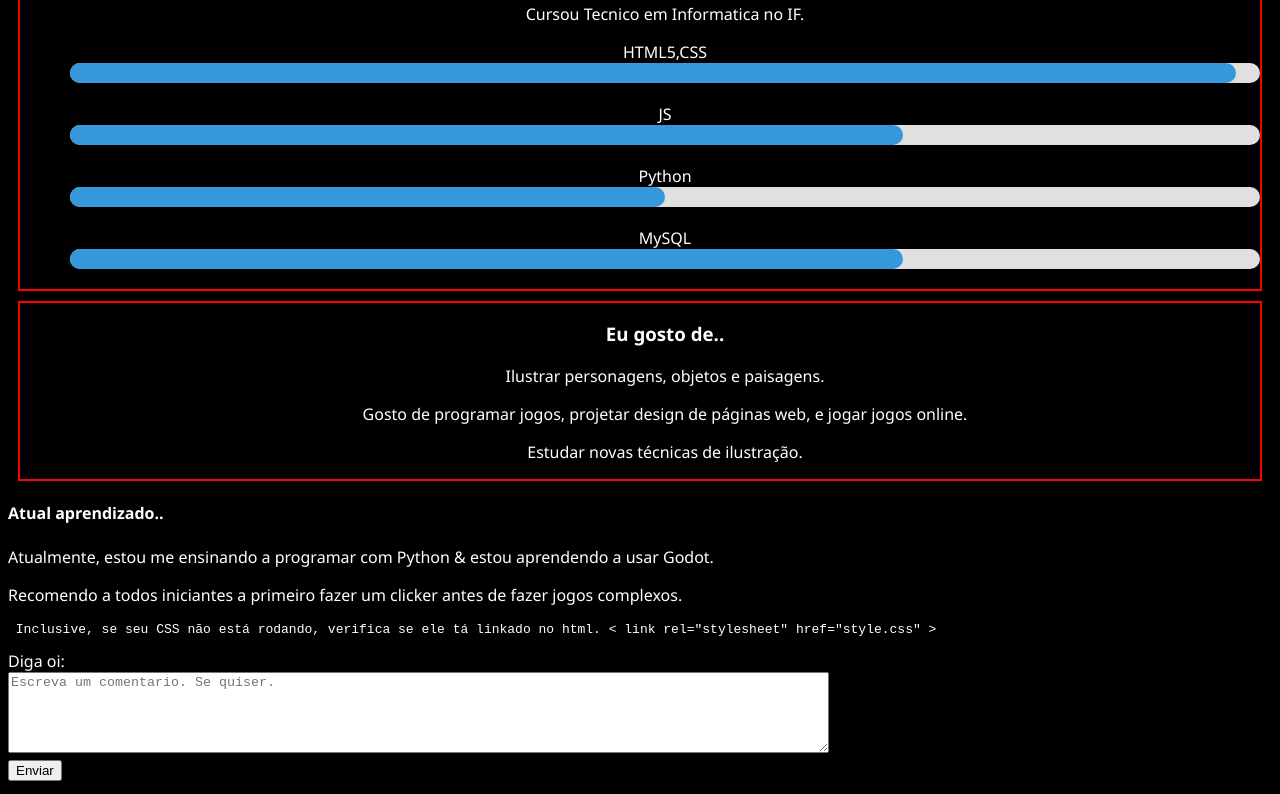
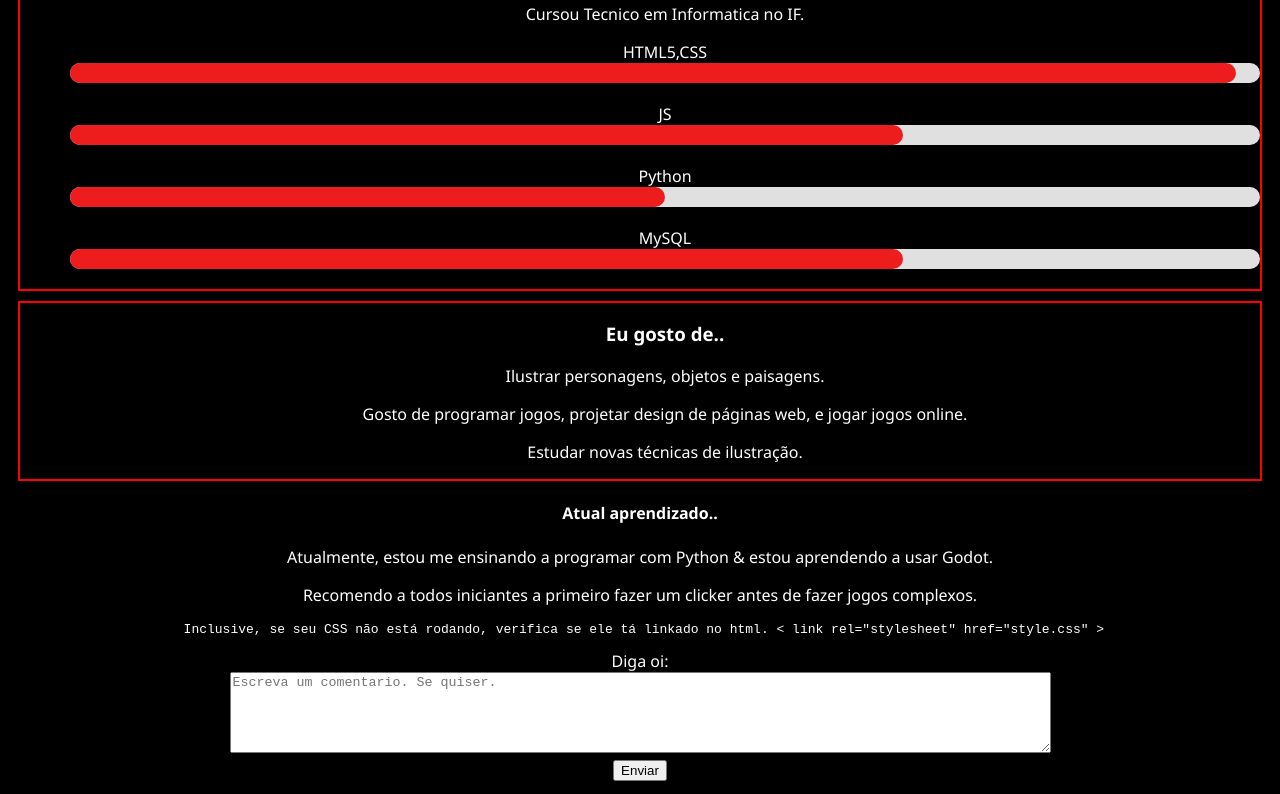
Before and after one commit to thatguyshwag/atv_cap, a plain HTML site: page index.html in a window 1280 px wide. Shown: the part 656-1450 px from the top of the page. Drawn offline with Linux system fonts and the light colour scheme.

Commit message:
update progress bar color

```diff
--- a/index.html
+++ b/index.html
@@ -60,7 +60,7 @@
             <p>Estudar novas técnicas de ilustração.</p>
         </section>
 
-        <section>
+        <section id="section_aprendizado">
             <h4>Atual aprendizado..</h4>
             <p>Atualmente, estou me ensinando a programar com Python & estou aprendendo a usar Godot.</p>
             <p>Recomendo a todos iniciantes a primeiro fazer um clicker antes de fazer jogos complexos.</p>
--- a/stylesheet/style.css
+++ b/stylesheet/style.css
@@ -30,6 +30,10 @@ body {
 }
 
 #section_contact {
+    text-align: center;
+}
+
+#section_aprendizado {
     text-align: center;
 }
 
@@ -75,7 +79,7 @@ body {
 
 .progress {
   height: 100%;
-  background-color: #3498db;
+  background-color: #ee1d1d;
   border-radius: 10px;
 }
 
```
